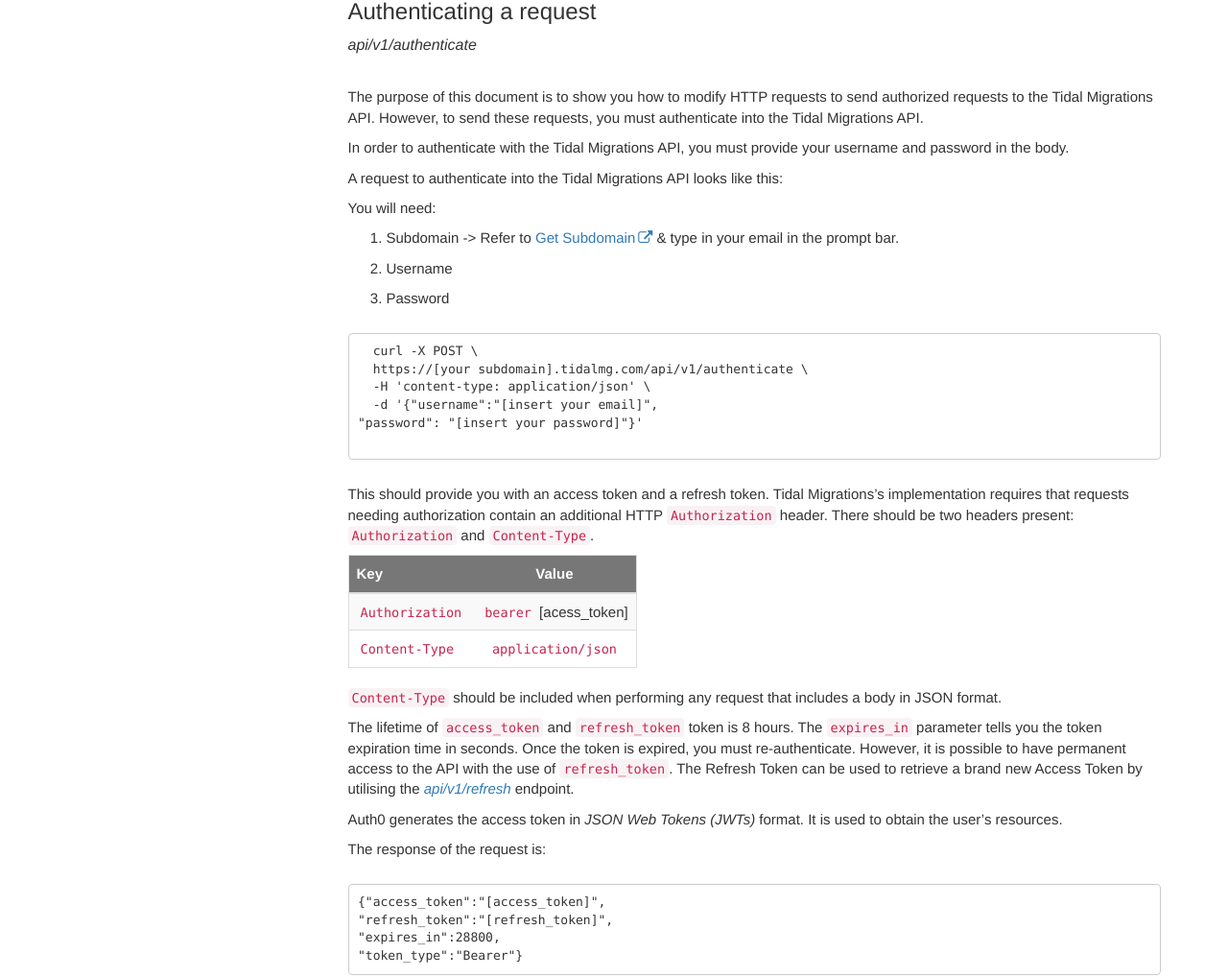
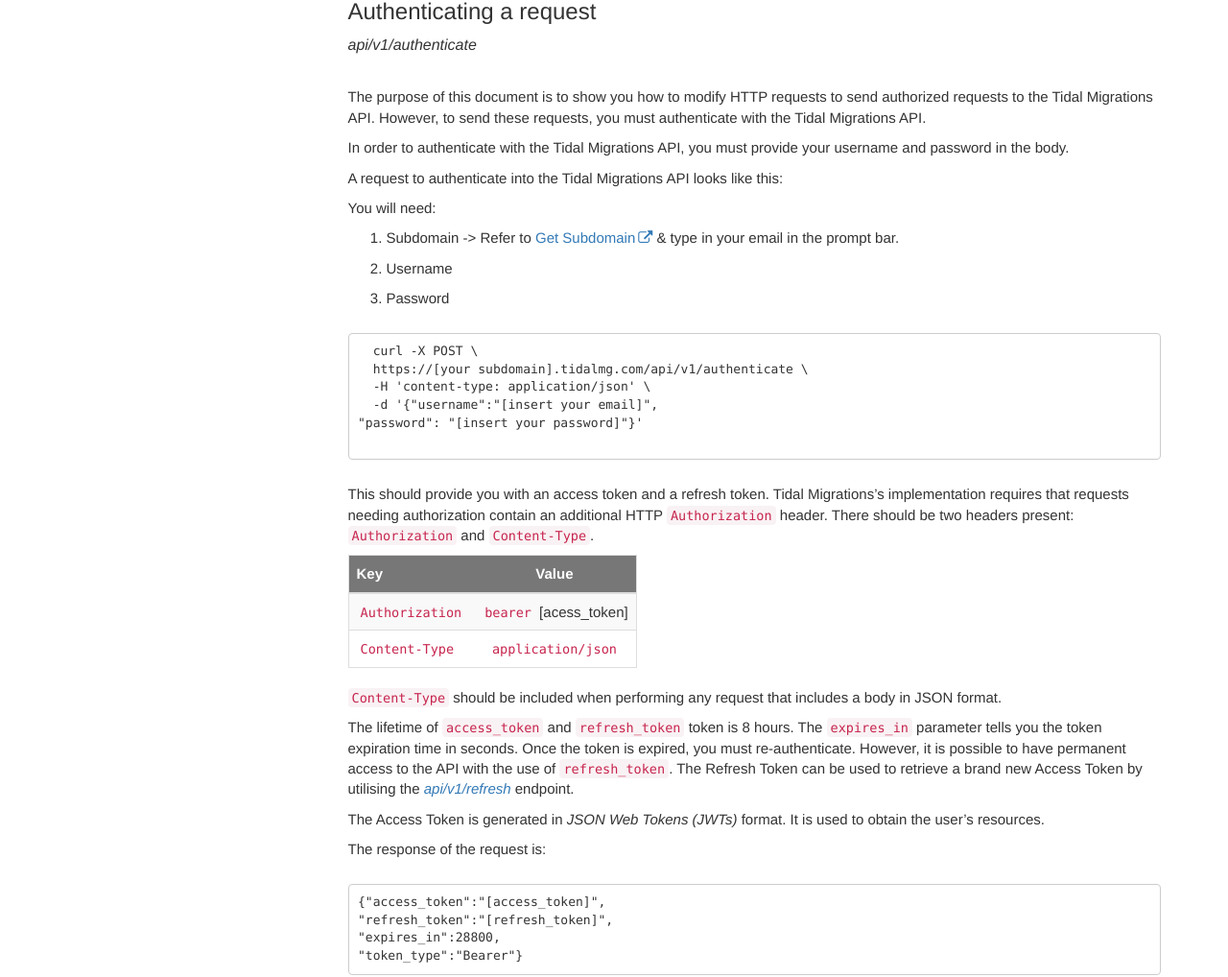
Before and after one commit to tidalmigrations/tidalmigrations.github.io, a Jekyll site: the page built from index.md, in a window 1280 px wide and 1400 px high. Shown: the part 349-1367 px from the top of the window at 96% size. Built offline with Jekyll 4.4.1, drawn with Linux system fonts in a browser that asks for light colours; nearby versions of some CDN libraries; comment, search, counter and statistics services are not loaded.

```diff
--- a/index.md
+++ b/index.md
@@ -12,7 +12,7 @@ permalink: index.html
 
 The purpose of this document is to show you how to modify HTTP requests
 to send authorized requests to the Tidal Migrations API.
-However, to send these requests, you must authenticate into the Tidal Migrations
+However, to send these requests, you must authenticate with the Tidal Migrations
 API.
 
 In order to authenticate with the Tidal Migrations API, you must provide your
@@ -53,7 +53,7 @@ The lifetime of `access_token` and `refresh_token` token is 8 hours. The `expire
 Once the token is expired, you must re-authenticate. However, it is possible to have permanent access to the API with the use of `refresh_token`.
 The Refresh Token can be used to retrieve a brand new Access Token by utilising the [*api/v1/refresh*](#getrefresh) endpoint.
 
-Auth0 generates the access token in *JSON Web Tokens (JWTs)* format. It is used to obtain the user's resources.
+The Access Token is generated in *JSON Web Tokens (JWTs)* format. It is used to obtain the user's resources.
 
 The response of the request is:
 
```
